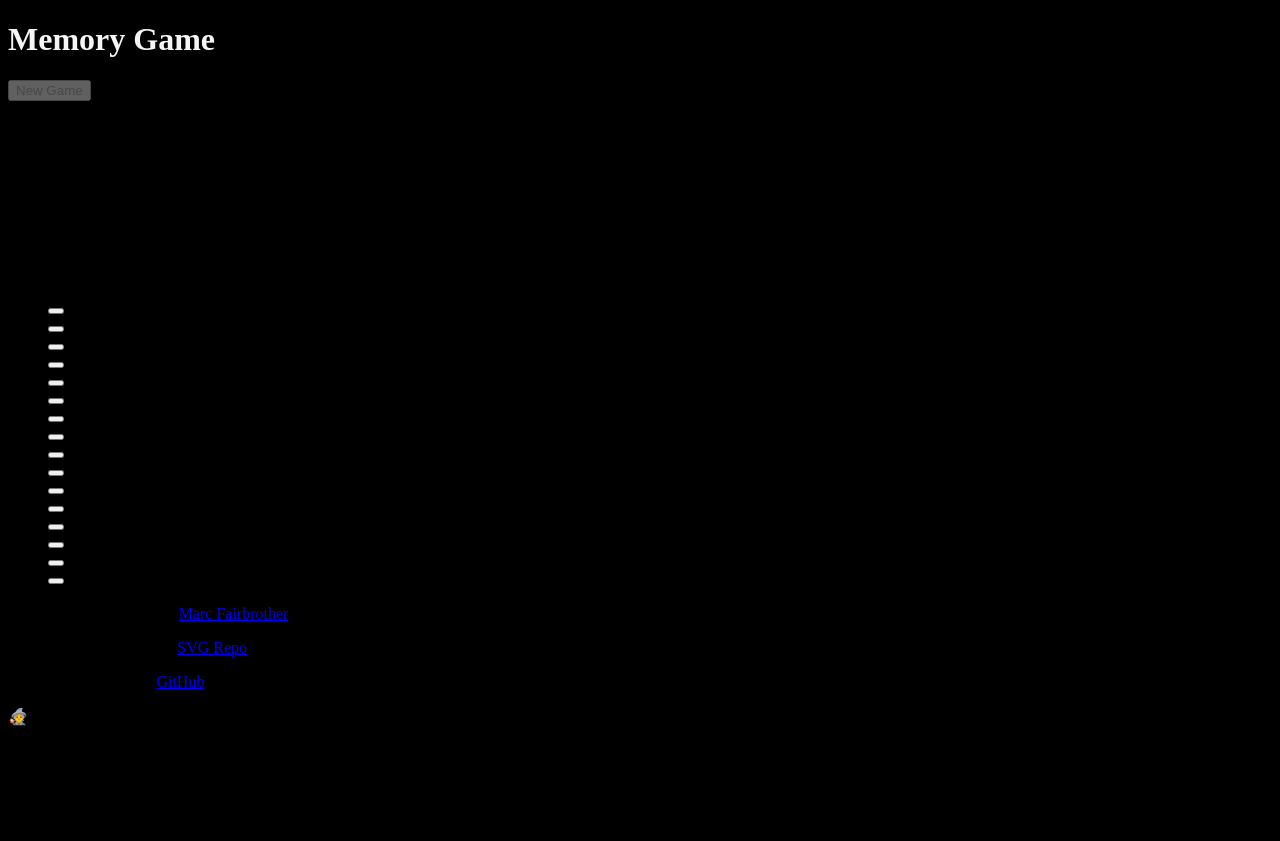
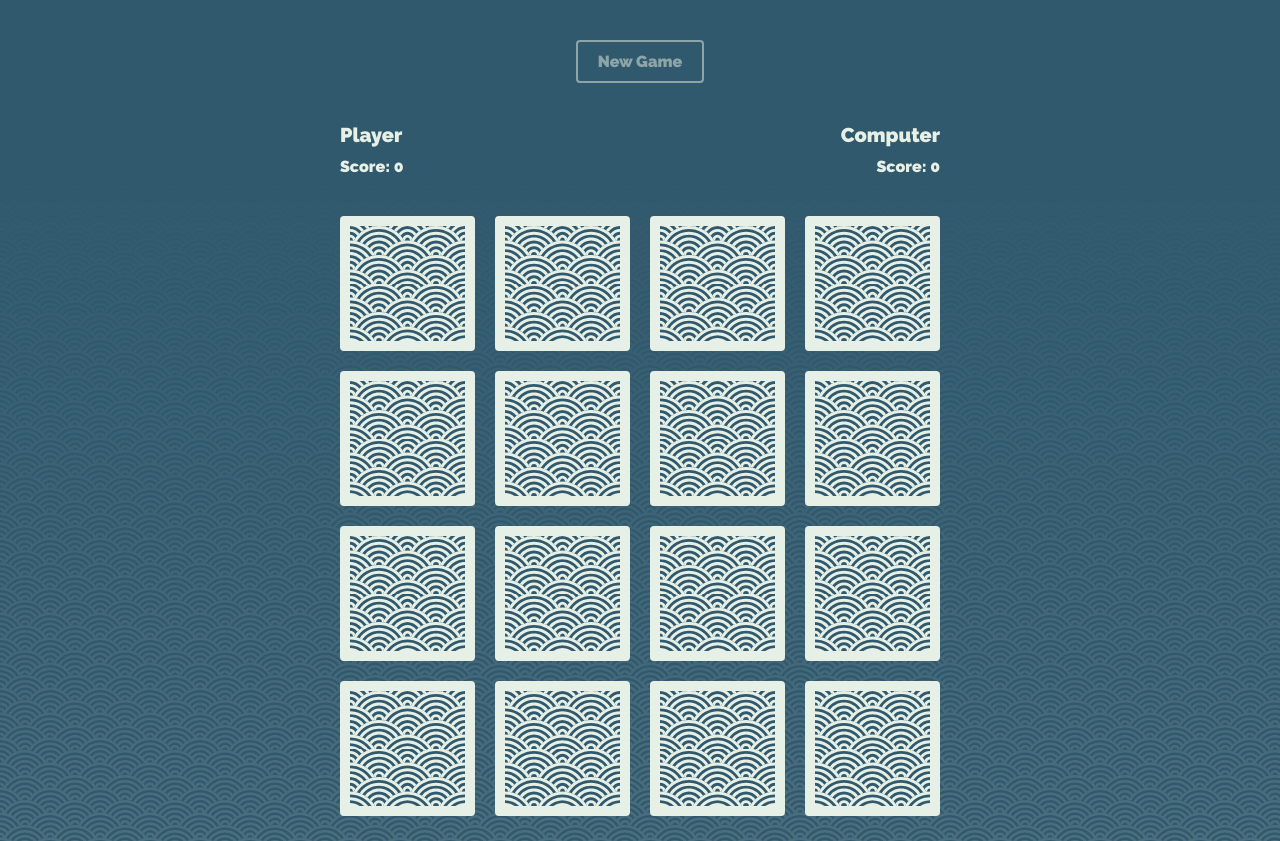
Before and after one commit to MarcFairbrother/memory, a website built with Parcel: page src/index.html in a window 1280 px wide. Shown: the top 841 px of the page. Built offline with nearby package versions, Linux system fonts and the light colour scheme.

Commit message:
Implement design

```diff
--- /dev/null
+++ b/src/assets/scss/_breakpoints.scss
@@ -0,0 +1,10 @@
+$tablet-width: 768px;
+$desktop-width: 1024px;
+$large-width: 1400px;
+$very-large: 1650px;
+
+@mixin breakpoint($width) {
+  @media only screen and (min-width: $width) {
+    @content;
+  }
+}
--- /dev/null
+++ b/src/assets/scss/card.scss
@@ -0,0 +1,47 @@
+.card {
+  align-content: stretch;
+  justify-content: stretch;
+  position: relative;
+  padding-top: 100%;
+  & > * {
+    align-items: center;
+    backface-visibility: hidden;
+    border-radius: 4px;
+    bottom: 0;
+    display: flex;
+    justify-content: center;
+    left: 0;
+    position: absolute;
+    right: 0;
+    top: 0;
+    transition: transform 0.5s ease-in-out;
+    width: 100%;
+  }
+  &__recto {
+    --img: url('../svg/seigaiha.svg');
+    background: var(--img), #e6f0e6;
+    background-position: center;
+    background-repeat: no-repeat;
+    background-size: 80% 80%;
+    color: transparent;
+    transform: rotateY(180deg);
+  }
+  &__verso {
+    border: solid 5px #e6f0e6;
+    background: url(../svg/seigaiha.svg), var(--main-color);
+    background-size: 50%;
+    color: transparent;
+    &:hover {
+      cursor: pointer;
+    }
+    @include breakpoint($desktop-width) {
+      border: solid 10px #e6f0e6;
+    }
+  }
+  &.flipped > span {
+    transform: rotateY(0deg);
+  }
+  &.flipped > button {
+    transform: rotateY(180deg);
+  }
+}
--- /dev/null
+++ b/src/assets/scss/cards.scss
@@ -0,0 +1,12 @@
+.cards {
+  display: grid;
+  grid-column: 1/3;
+  grid-gap: 20px;
+  grid-row: 3;
+  grid-template-columns: repeat(4, 1fr);
+  grid-template-rows: repeat(4, auto);
+  margin: 40px 0;
+  @include breakpoint($desktop-width) {
+    grid-column: 2/4;
+  }
+}
--- /dev/null
+++ b/src/assets/scss/endgame.scss
@@ -0,0 +1,22 @@
+.endgame {
+  align-self: center;
+  align-items: center;
+  background: var(--secondary-color);
+  border-radius: 4px;
+  color: var(--main-color);
+  display: flex;
+  grid-row: 1;
+  grid-column: 1/3;
+  justify-content: center;
+  justify-self: center;
+  padding: 40px 80px;
+  transform: translateY(-50vh);
+  transition: transform 0.25s ease-in-out;
+  z-index: 5;
+  @include breakpoint($desktop-width) {
+    grid-column: 2/4;
+  }
+  &--visible {
+    transform: translateY(0);
+  }
+}
--- /dev/null
+++ b/src/assets/scss/globals.scss
@@ -0,0 +1,88 @@
+/* raleway-500 - latin */
+@font-face {
+  font-family: 'Raleway';
+  font-style: normal;
+  font-weight: 500;
+  src: url('../fonts/raleway/raleway-v17-latin-500.eot'); /* IE9 Compat Modes */
+  src: local(''),
+    url('../fonts/raleway/raleway-v17-latin-500.eot?#iefix')
+      format('embedded-opentype'),
+    /* IE6-IE8 */ url('../fonts/raleway/raleway-v17-latin-500.woff2')
+      format('woff2'),
+    /* Super Modern Browsers */
+      url('../fonts/raleway/raleway-v17-latin-500.woff') format('woff'),
+    /* Modern Browsers */ url('../fonts/raleway/raleway-v17-latin-500.ttf')
+      format('truetype'),
+    /* Safari, Android, iOS */
+      url('../fonts/raleway/raleway-v17-latin-500.svg#Raleway') format('svg'); /* Legacy iOS */
+}
+
+/* raleway-900 - latin */
+@font-face {
+  font-family: 'Raleway';
+  font-style: normal;
+  font-weight: 900;
+  src: url('../fonts/raleway/raleway-v17-latin-900.eot'); /* IE9 Compat Modes */
+  src: local(''),
+    url('../fonts/raleway/raleway-v17-latin-900.eot?#iefix')
+      format('embedded-opentype'),
+    /* IE6-IE8 */ url('../fonts/raleway/raleway-v17-latin-900.woff2')
+      format('woff2'),
+    /* Super Modern Browsers */
+      url('../fonts/raleway/raleway-v17-latin-900.woff') format('woff'),
+    /* Modern Browsers */ url('../fonts/raleway/raleway-v17-latin-900.ttf')
+      format('truetype'),
+    /* Safari, Android, iOS */
+      url('../fonts/raleway/raleway-v17-latin-900.svg#Raleway') format('svg'); /* Legacy iOS */
+}
+:root {
+  --main-color: rgb(49, 89, 109);
+  --secondary-color: rgb(230, 240, 230);
+}
+html {
+  box-sizing: border-box;
+}
+*,
+*:before,
+*:after {
+  box-sizing: inherit;
+}
+body {
+  background: rgb(29, 28, 36);
+  color: var(--secondary-color);
+  font-family: Raleway, sans-serif;
+  margin: 0;
+}
+h1 {
+  font-size: 0;
+  line-height: 0;
+  margin: 0;
+}
+h2,
+h3 {
+  font-weight: 900;
+  margin: 0;
+}
+p {
+  font-size: 0.75rem;
+  line-height: 1.5;
+  margin: 0 0 10px;
+}
+p:last-of-type {
+  margin: 0;
+}
+a {
+  color: var(--secondary-color);
+  transition: color 0.15s ease-in-out;
+}
+a:hover {
+  color: rgb(187, 41, 175);
+}
+ul {
+  list-style-type: none;
+  margin: 0;
+  padding: 0;
+}
+button {
+  -webkit-appearance: none;
+}
--- /dev/null
+++ b/src/assets/scss/layout.scss
@@ -0,0 +1,25 @@
+main {
+  background: linear-gradient(
+      var(--main-color) 20%,
+      rgba(49, 89, 109, 0.85) 100%
+    ),
+    url(../svg/seigaiha.svg), var(--main-color);
+  background-size: 50px;
+  display: grid;
+  grid-template-columns: 1fr 1fr;
+  padding: 20px;
+  @include breakpoint($desktop-width) {
+    grid-template-columns: 1fr 300px 300px 1fr;
+    min-height: 100vh;
+  }
+}
+header {
+  grid-column: 1/3;
+  @include breakpoint($desktop-width) {
+    grid-column: 2/4;
+  }
+  grid-row: 1;
+}
+footer {
+  padding: 20px;
+}
--- /dev/null
+++ b/src/assets/scss/newgame.scss
@@ -0,0 +1,23 @@
+.newgame {
+  text-align: center;
+  &__button {
+    background: none;
+    border: solid 2px var(--secondary-color);
+    border-radius: 4px;
+    color: inherit;
+    font-family: inherit;
+    font-size: 1rem;
+    font-weight: 900;
+    padding: 10px 20px;
+    margin: 20px 0 40px;
+    transition: all 0.2s ease-in-out;
+    &:hover:not([disabled]) {
+      background: var(--secondary-color);
+      color: var(--main-color);
+      cursor: pointer;
+    }
+    &:disabled {
+      opacity: 0.5;
+    }
+  }
+}
--- /dev/null
+++ b/src/assets/scss/player.scss
@@ -0,0 +1,32 @@
+.player {
+  &__board {
+    grid-row: 2;
+    &--human {
+      grid-column: 1;
+      @include breakpoint($desktop-width) {
+        grid-column: 2;
+      }
+    }
+    &--computer {
+      grid-column: 2;
+      justify-self: end;
+      text-align: right;
+      @include breakpoint($desktop-width) {
+        grid-column: 3;
+      }
+    }
+  }
+  &__type {
+    font-size: 1rem;
+    margin-bottom: 10px;
+    @include breakpoint($desktop-width) {
+      font-size: 1.25rem;
+    }
+  }
+  &__score {
+    font-size: 0.75rem;
+    @include breakpoint($desktop-width) {
+      font-size: 1rem;
+    }
+  }
+}
--- a/src/assets/scss/style.scss
+++ b/src/assets/scss/style.scss
@@ -1,6 +1,6 @@
-body {
-  background: black;
-  & h1 {
-    color: whitesmoke;
-  }
+@import '_breakpoints', 'globals', 'figures', 'layout', 'cards', 'card',
+  'newgame', 'player', 'endgame';
+
+:root {
+  --rotateY: 0;
 }
```
